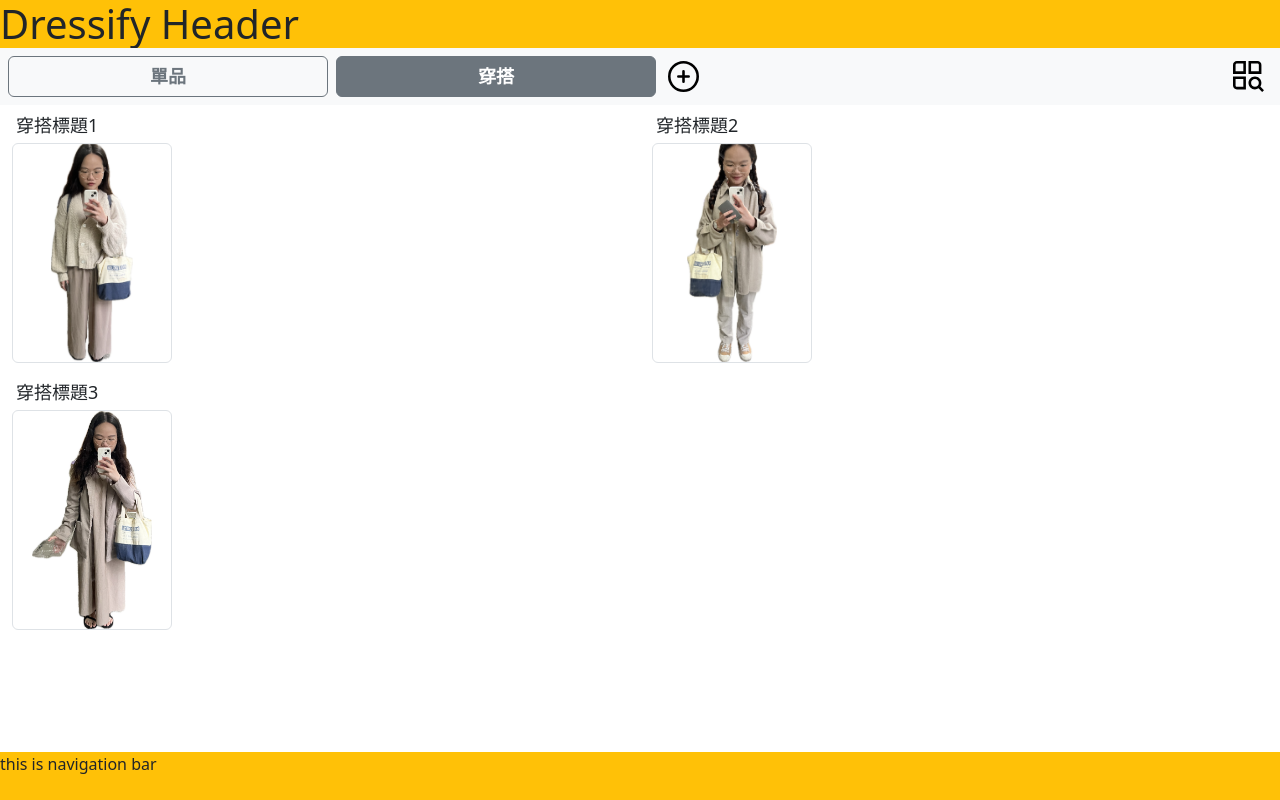
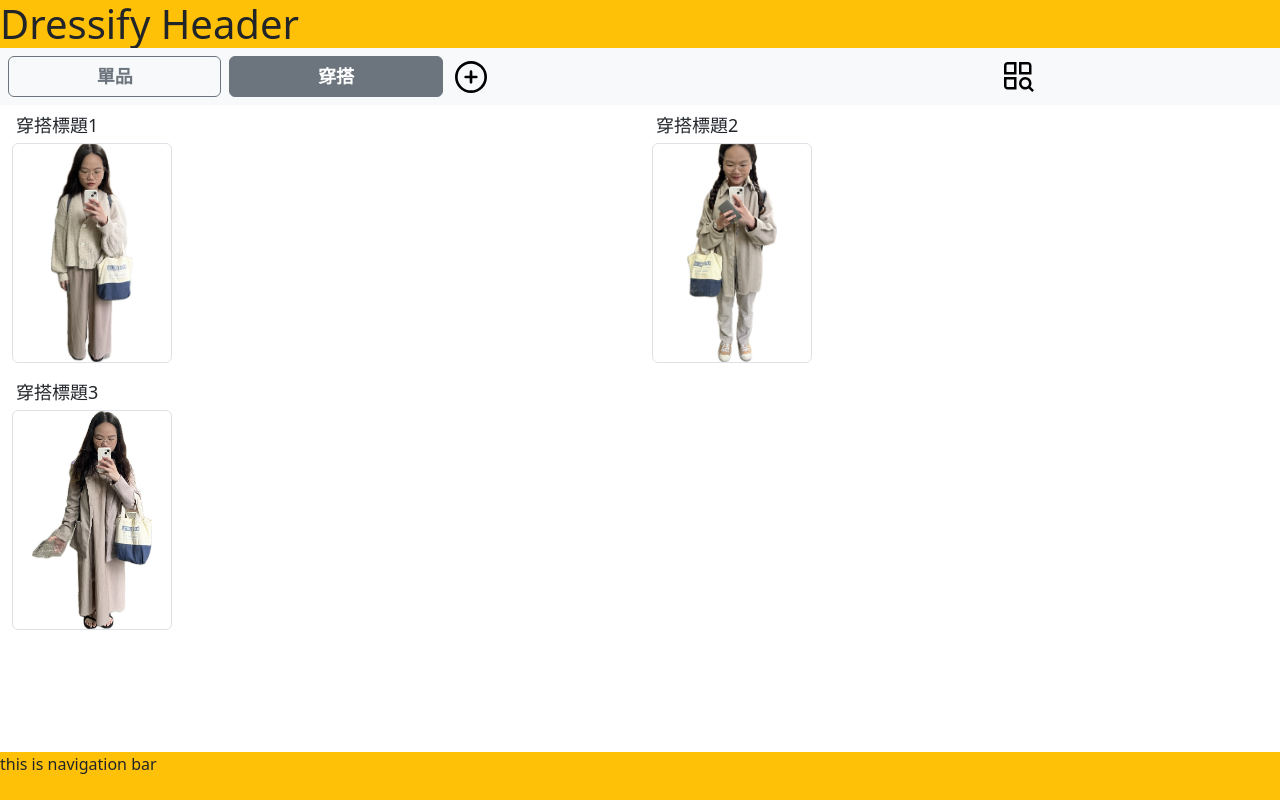
Before and after one commit to stellachy/dressify_html_drafts, a plain HTML site: page closet_match.html in a window 1280 px wide. Drawn offline with nearby package versions, Linux system fonts and the light colour scheme.

```diff
--- a/closet_match.html
+++ b/closet_match.html
@@ -8,8 +8,6 @@
   <!-- Bootstrap 5.3.3 -->
   <link href="https://cdn.jsdelivr.net/npm/bootstrap@5.3.3/dist/css/bootstrap.min.css" rel="stylesheet"
     integrity="sha384-QWTKZyjpPEjISv5WaRU9OFeRpok6YctnYmDr5pNlyT2bRjXh0JMhjY6hW+ALEwIH" crossorigin="anonymous">
-  <!-- google fonts icons -->
-  <link href="https://fonts.googleapis.com/css2?family=Material+Symbols+Outlined" rel="stylesheet" />
   <style>
     img {
       object-fit: contain;
@@ -32,15 +30,15 @@
   <div class="py-5">
     <!-- header -->
     <div class="container-fluid fixed-top bg-light my-5">
-      <!-- <div class="px-3 row   my-5"> -->
       <div class="row align-items-center">
-        <a href="./index.html" class="col-3 ms-2 my-2 btn btn-outline-secondary md-18"><b>單品</b></a>
+        <a href="./index.html" class="col-2 ms-2 my-2 btn btn-outline-secondary md-18"><b>單品</b></a>
 
-        <a href="./closet_match.html" class="col-3 ms-2 my-2 btn btn-outline-secondary md-18 active"><b>穿搭</b></a>
+        <a href="./closet_match.html" class="col-2 ms-2 my-2 btn btn-outline-secondary md-18 active"><b>穿搭</b></a>
 
-        <img src="./icons/add.svg" class="col-5 me-5" style="width: 55px;" alt="add">
+        <a href="./closet_add.html" class="col-5"><img src="./icons/add.svg" style="width: 32px;" alt="add"></a>
 
-        <img src="./icons/pic-search.svg" class="col-1 me-1 mx-auto d-block" style="width: 55px;" alt="search">
+        <a href="./closet_search.html" class="col-1 ms-3"><img src="./icons/pic-search.svg" style="width: 30px;"
+            alt="search"></a>
 
       </div>
     </div>
```
Also changed, not shown: index.html (+6 -19 lines), single_1.html (+0 -2 lines).
